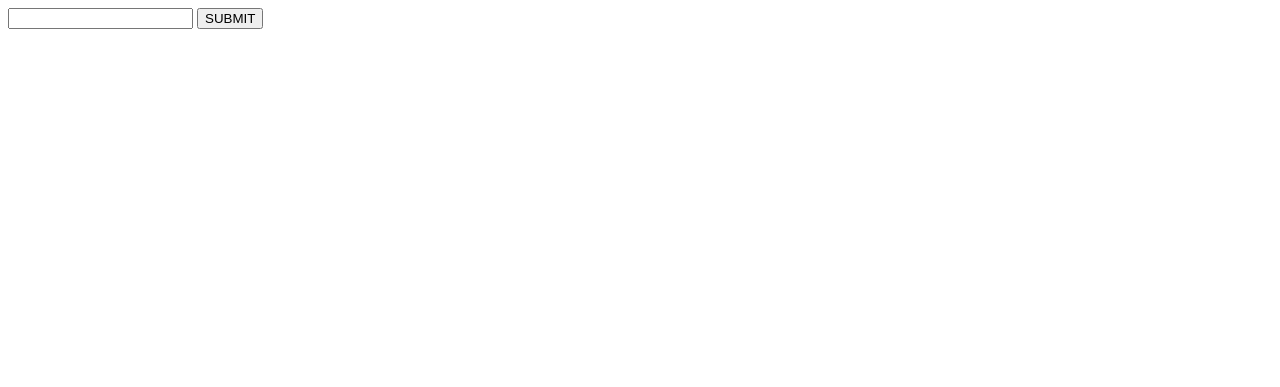
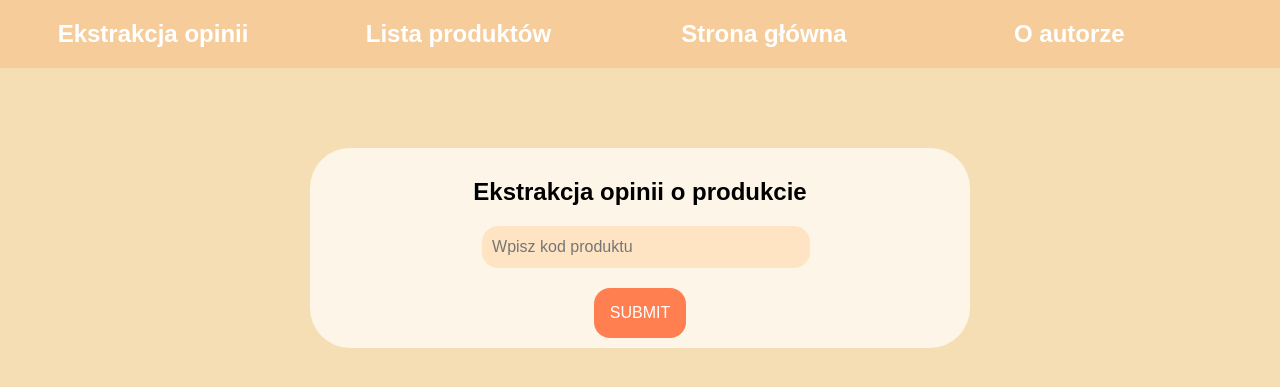
Before and after one commit to JakubIwaszek/CeneoWebscraper, a Flask app: page /extract in a window 1280 px wide. Shown: the top 387 px of the page. Run offline with Flask 2, Linux system fonts and the light colour scheme.

Commit message:
adjusted extraction page appereance, added css and navbar

```diff
--- a/static/mainStyle.css
+++ b/static/mainStyle.css
@@ -68,3 +68,40 @@ a {
     text-align: left;
     padding-left: 20px;
 }
+
+.extractForm {
+    background-color: rgba(255, 255, 255, 0.7);
+    height: 50%;
+    width: 50%;
+    margin: auto;
+    text-align: center;
+    margin-top: 10vh;
+    padding: 10px;
+    border-radius: 40px;
+}
+
+form {
+    display: inline-block;
+}
+
+form input[type=text] {
+    width: 100%;
+    height: 40px;
+    margin: auto;
+    margin-bottom: 20px;
+    border: none;
+    border-radius: 16px;
+    font-size: 16px;
+    background-color: bisque;
+    padding-left: 10px;
+}
+
+form input[type=submit] {
+    padding: 16px;
+    background-color: coral;
+    text-align: center;
+    font-size: 16px;
+    color: white;
+    border: none;
+    border-radius: 16px;
+}
--- a/templates/extractOpinion.html
+++ b/templates/extractOpinion.html
@@ -5,17 +5,35 @@
     <meta http-equiv="X-UA-Compatible" content="IE=edge">
     <meta name="viewport" content="width=device-width, initial-scale=1.0">
     <title>Ekstrakcja opinii</title>
+    <link rel="stylesheet" href="static/mainStyle.css">
 </head>
 <body>
+    <div class="navBar">
+        <a href="{{url_for('extractOpinions')}}">
+            Ekstrakcja opinii
+        </a>
+        <a href="">
+            Lista produktów
+        </a>
+        <a href="{{url_for('index')}}">
+            Strona główna
+        </a>
+        <a href="">
+            O autorze
+        </a>
+    </div>
     {% if error %}
         <script>
             window.alert("Error: " + '{{error}}')
         </script>
         <p><strong>Error</strong>: {{error}}</p>
     {% endif %}
-    <form action="{{url_for('extractOpinions')}}" method="POST">
-        <input type="text" name="productId">
-        <input type="submit" value="SUBMIT">
-    </form>
+    <div class="extractForm">
+        <h2>Ekstrakcja opinii o produkcie</h2>
+        <form action="{{url_for('extractOpinions')}}" method="POST">
+            <input type="text" name="productId" placeholder="Wpisz kod produktu">
+            <input type="submit" value="SUBMIT">
+        </form>
+    </div>
 </body>
 </html>
```
